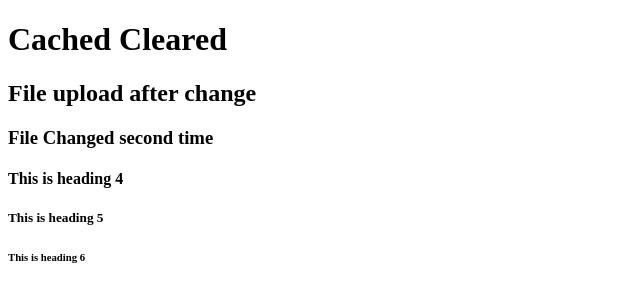
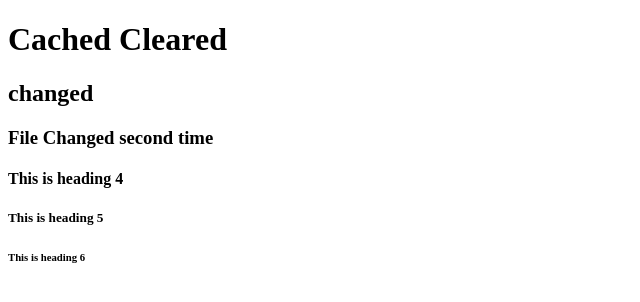
Before and after one commit to RaghvendraGit/s3-bucket-upload, a plain HTML site: page index.html in a window 1280 px wide. Shown: the whole page, without its empty margins (0-640 px from the left). Drawn offline with Linux system fonts and the light colour scheme.

Commit message:
Update index.html

```diff
--- a/index.html
+++ b/index.html
@@ -3,7 +3,7 @@
 <body>
 
 <h1>Cached Cleared</h1>
-<h2>File upload after change</h2>
+<h2>changed</h2>
 <h3>File Changed second time</h3>
 <h4>This is heading 4</h4>
 <h5>This is heading 5</h5>
```
